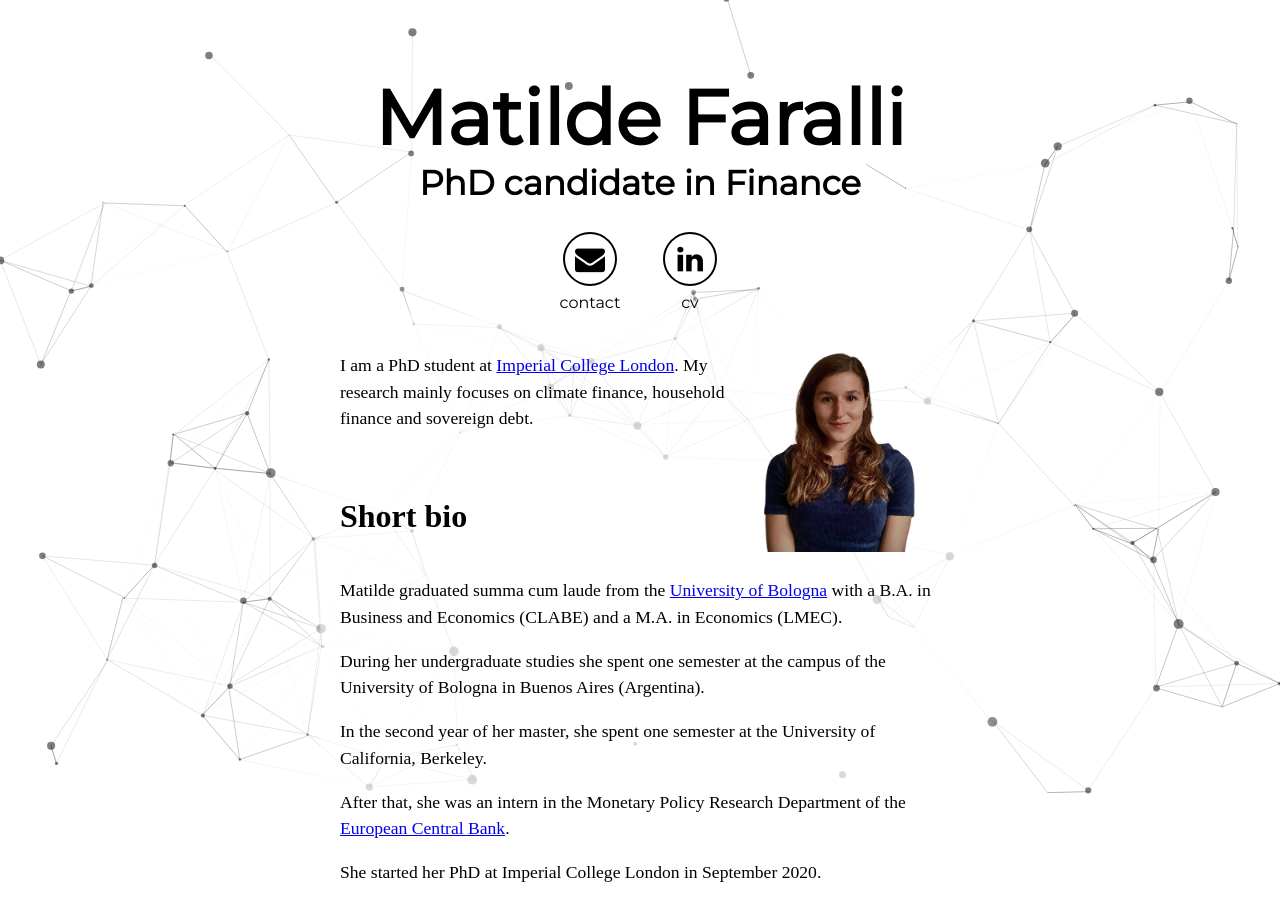
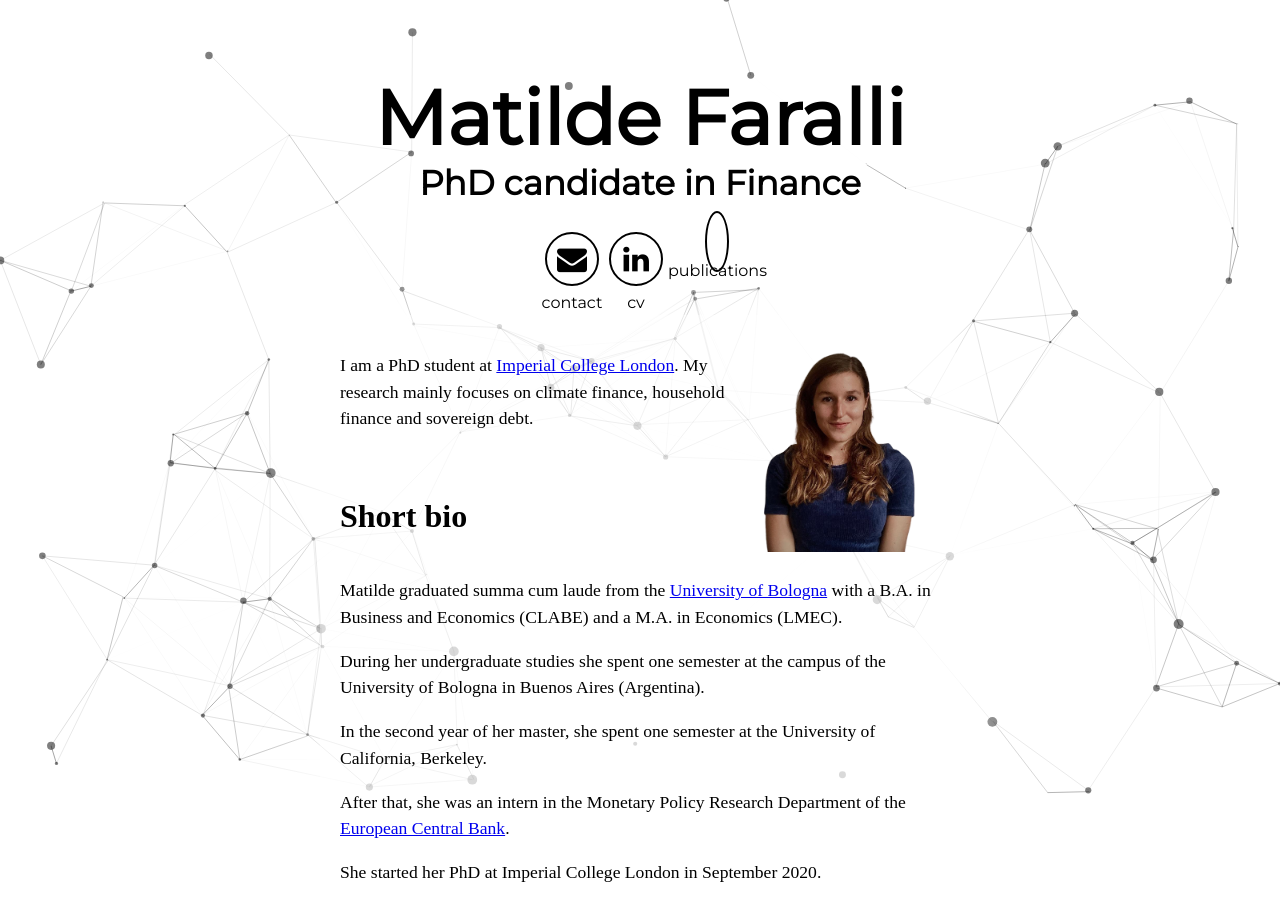
Before and after one commit to matildefaralli/matildefaralli.github.io, a plain HTML site: page index.html in a window 1280 px wide. Drawn offline with Linux system fonts and the light colour scheme; some icons are missing; a web font is replaced by a local one.

Commit message:
Update index.html

```diff
--- a/index.html
+++ b/index.html
@@ -38,11 +38,12 @@
     <a aria-label="My Github" target="_blank" href="https://github.com/mlopezantequera"><i
         class="icon fa fa-github-alt" aria-hidden="true"></i><br>code</a>
 
+     -->
 
     <a aria-label="My Publications" target="_blank"
-      href="https://scholar.google.com/citations?user=I-t1ZrYAAAAJ&view_op=list_works&sortby=pubdate">
+      href="https://scholar.google.com/citations?user=8ZHB82kAAAAJ&hl=it&oi=sra">
       <i class="icon ai ai-google-scholar ai-3x" aria-hidden="true"></i><br>publications</a>
-    -->
+
   </div>
   <!-- <div class="header-links">
         <a class="link" href="#about" data-scroll>About Me</a>
```
